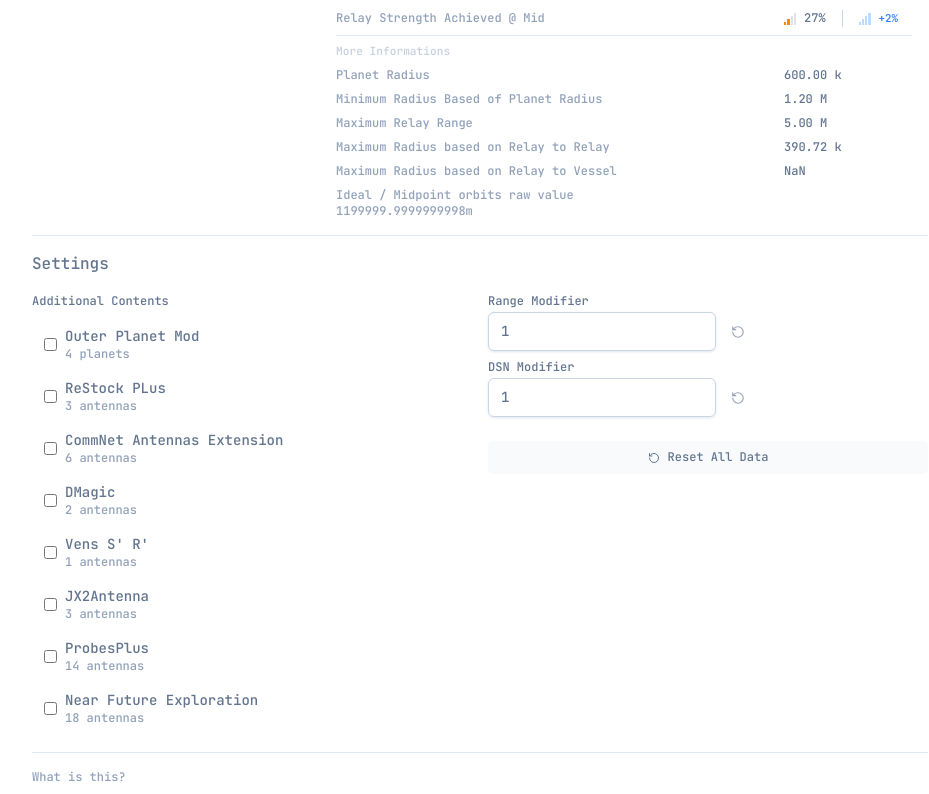
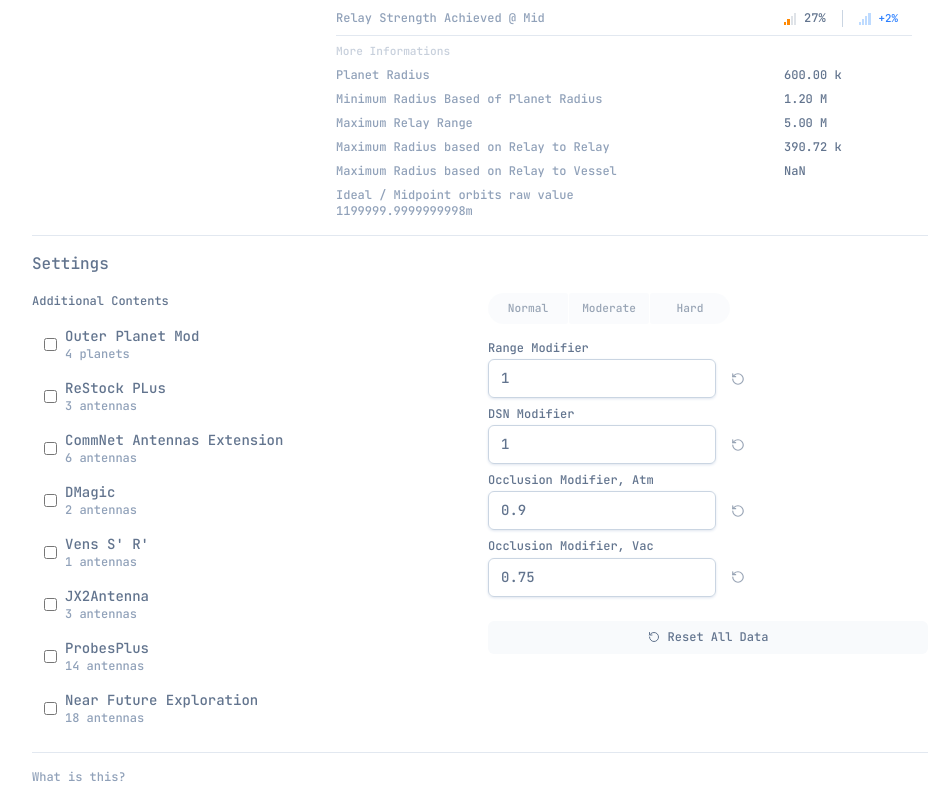
Before and after one commit to alfonsusac/ksp-helper, a Next.js app: page /relay-height in a window 1280 px wide. Shown: the part 1033-1827 px from the top of the page, without its empty margins (160-1089 px from the left). Built offline with nearby package versions, Linux system fonts and the light colour scheme.

Commit message:
button preset

```diff
--- a/src/app/antenna-range/page.tsx
+++ b/src/app/antenna-range/page.tsx
@@ -5,18 +5,16 @@ import { Slider, CheckboxRow, SelectRow, TabSelectRow } from "../../ui/input"
 import { ShareAppURLButton } from "../../ui/button"
 import { getMaximumRange, getPowerPowerRating, getScienceBonusfromSignalStrength, getStrength, type AntennaPayload, type BodyPayload } from "../../lib/antenna"
 import { prettyNum } from "../../lib/prettier"
-import { EosIconsPod, IcRoundSatelliteAlt, LucideArrowRight, LucideArrowUpRight, LucideBadgeQuestionMark, LucideCheck, LucideRotateCcw, LucideShare2 } from "../../ui/icons"
+import { EosIconsPod, IcRoundSatelliteAlt, LucideArrowRight, LucideBadgeQuestionMark } from "../../ui/icons"
 import { cn } from "../../ui/cn"
 import { getSignalStrengthDistanceMap } from "../../lib/distance"
 import { formatCss, interpolate } from "culori"
 import { Divider, HomeButton, SignalSymbol } from "../../ui/common"
-import { getData, packageNames, packages, type AntennaData, type PackageNames, type PlanetData } from "../../lib/packages"
-import { initialData, useAntennaRangeAppStateData, type AntennaCalculatorData } from "@/lib/antenna-range/app-state"
-// import { generateShareURL } from "@/lib/antenna-range/persistence"
+import { getData, type AntennaData, type PlanetData } from "../../lib/packages"
+import { useAntennaRangeAppStateData, type AntennaCalculatorData } from "@/lib/antenna-range/app-state"
 import { cns } from "@/design-system"
 import { PlanetSelectMenu } from "@/ui/planet-select-menu"
 import { AntennaInput } from "@/ui/antenna-select-menu"
-import { useAppState } from "@/lib/use-app-state"
 import { Footer } from "@/ui/footer"
 import { WhatIsThisSection } from "@/ui/prose"
 import SignalStrengthItems from "@/ui/signal-strength"
@@ -27,21 +25,14 @@ import { SettingsSection, useGlobalSettings } from "@/ui/settings-section"
 export default function Home() {
 
   const [ settings, setSettings ] = useGlobalSettings()
-  // const [ data, setData ] = useAppState("antenna-range", () => initialData, (s) => {
-  //   // if (typeof s !== 'object' || s === null) return false
-  //   // if ('rangeModifier' in s === false) return false
-  //   // if ('dsnModifier' in s === false) return false
-  //   // if ('contents' in s === false) return false
-  //   return true
-  // })
   const [ data, setData ] = useAntennaRangeAppStateData()
   if (!data || !settings) return null
 
   console.log(settings)
 
   const mode = data[ 0 ].type === "ksc" ? "direct" : "relay"
-  const rangeModifier = parseInt(settings.rangeModifier) || 1
-  const dsnModifier = parseInt(settings.dsnModifier) || 1
+  const rangeModifier = settings.rangeModifier || 1
+  const dsnModifier = settings.dsnModifier || 1
 
   const { antennas, planets } = getData(settings.contents)
   const { value: maximumRange, zeroReason } = getMaximumRange({ body1: data[ 0 ], body2: data[ 1 ], dsnModifier, rangeModifier, antennaData: antennas })
@@ -53,14 +44,6 @@ export default function Home() {
   const changeData = (which: 0 | 1, input: BodyPayload) => {
     data[ which ] = input
     setData({ ...data })
-  }
-  const changeModifier = (setting: "rangeModifier" | "dsnModifier", value: string) => {
-    settings[ setting ] = value
-    setSettings({ ...settings })
-  }
-  const changeContentToggle = (which: PackageNames, value: boolean) => {
-    settings.contents[ which ] = value
-    setSettings({ ...settings })
   }
 
   return (
--- a/src/app/relay-height/page.tsx
+++ b/src/app/relay-height/page.tsx
@@ -126,7 +126,7 @@ export default function RelayHeight() {
             <div className="flex gap-px">
               {[ 0.5, 0.75, 0.9, 0.95 ].map(e => {
                 return <button key={e}
-                  className={cns.button.subtle("text-xs p-1 px-1.5 rounded-xs first:rounded-l-xl last:rounded-r-xl w-10 shrink-0")}
+                  className={cns.button.presetGroup()}
                   onClick={() => changeTargetStrength(e)}
                 >
                   {e * 100}%
@@ -247,8 +247,8 @@ function getResult(
     body1: { type: "ship", isRelay: true, hasCommandModule: true, antennas: data.relay, },
     body2: { type: "ship", isRelay: true, hasCommandModule: true, antennas: data.relay, },
     antennaData: antennas,
-    dsnModifier: parseInt(settings.dsnModifier),
-    rangeModifier: parseInt(settings.rangeModifier),
+    dsnModifier: settings.dsnModifier,
+    rangeModifier: settings.rangeModifier,
   }).value
 
   if (maxRelayRange === 0) {
@@ -271,8 +271,8 @@ function getResult(
     body1: { type: "ship", isRelay: true, hasCommandModule: true, antennas: data.relay, },
     body2: { type: "ship", isRelay: false, hasCommandModule: true, antennas: data.vessel, },
     antennaData: antennas,
-    dsnModifier: parseInt(settings.dsnModifier),
-    rangeModifier: parseInt(settings.rangeModifier),
+    dsnModifier: settings.dsnModifier,
+    rangeModifier: settings.rangeModifier,
   }).value
   const maxRadiusFromVessel = getMaximumRelayHeightRelativeToVessel(relayCount, getDistance(antennaRangeToVessel, data.strength), planetRadius) + planetRadius
 
@@ -419,7 +419,6 @@ function ResultInfo(props: ReturnType<typeof getResult>) {
         size="sm"
       />
     </div>
-    {/* <p className="">{Math.round((props.relayStrength ?? NaN) * 100) + '%'}</p> */}
 
     <Divider className="col-span-2" />
 
@@ -435,7 +434,6 @@ function ResultInfo(props: ReturnType<typeof getResult>) {
         size="sm"
       />
     </div>
-    {/* <p className="">{Math.round((props.vesselStrength ?? NaN) * 100) + '%'}</p> */}
 
     <Divider className="col-span-2" />
 
--- a/src/design-system.ts
+++ b/src/design-system.ts
@@ -104,6 +104,10 @@ export const cns = {
       "bg-slate-50 dark:bg-zinc-800",
       c
     ),
+    presetGroup: (...c: any) => cns.button.subtle(
+      "text-xs p-1 px-1.5 rounded-xs first:rounded-l-2xl last:rounded-r-2xl w-10 shrink-0",
+      c
+    ),
     iconGhost: (...c: any) => cns.button.ghost("p-1.5 size-7", c),
   },
 
--- a/src/ui/input.tsx
+++ b/src/ui/input.tsx
@@ -216,3 +216,30 @@ export function IntegerInput(props: ComponentProps<"input"> & {
     />
   )
 }
+
+export function NumberInput(props: ComponentProps<"input"> & {
+  onValueChange: (num: number) => void
+}) {
+  const { onValueChange, ...rest } = props
+
+  const [ val, setVal ] = useState(props.value)
+  useEffect(() => {
+    setVal(props.value)
+  }, [ props.value ])
+
+  return (
+    <input {...rest}
+      value={val}
+      onChange={(e) => {
+        props.onChange?.(e)
+        const v = e.currentTarget.value
+        setVal(v)
+        if (v === "") return
+        console.log(v)
+        const num = Number(v)
+        if (Number.isNaN(num)) return
+        props.onValueChange(num)
+      }}
+    />
+  )
+}
--- a/src/ui/settings-section.tsx
+++ b/src/ui/settings-section.tsx
@@ -1,13 +1,15 @@
 import { cns } from "@/design-system"
 import { packageNames, packages, type PackageNames } from "@/lib/packages"
-import { CheckboxRow } from "./input"
+import { CheckboxRow, NumberInput } from "./input"
 import { LucideRotateCcw } from "./icons"
 import { useAppState } from "@/lib/use-app-state"
 
 export type GlobalSettings = {
-  rangeModifier: string,
-  dsnModifier: string,
-  contents: Record<PackageNames, boolean>
+  rangeModifier: number,
+  dsnModifier: number,
+  contents: Record<PackageNames, boolean>,
+  occlusionModifierAtm: number,
+  occlusionModifierVac: number,
 }
 
 export function getInitialGlobalSettings(): GlobalSettings {
@@ -18,9 +20,11 @@ export function getInitialGlobalSettings(): GlobalSettings {
   })) as Record<PackageNames, boolean>
 
   return {
-    rangeModifier: "1",
-    dsnModifier: "1",
-    contents: contentToggles
+    rangeModifier: 1,
+    dsnModifier: 1,
+    contents: contentToggles,
+    occlusionModifierAtm: 0.75,
+    occlusionModifierVac: 0.9,
   }
 }
 
@@ -41,7 +45,7 @@ export function SettingsSection(props: {
   onSettingsChange: (n: GlobalSettings) => void,
 }) {
 
-  const changeModifier = (setting: "rangeModifier" | "dsnModifier", value: string) => {
+  const changeModifier = (setting: "rangeModifier" | "dsnModifier" | "occlusionModifierAtm" | "occlusionModifierVac", value: number) => {
     props.onSettingsChange({ ...props.settings, [ setting ]: value })
   }
   const changeContentToggle = (which: PackageNames, value: boolean) => {
@@ -79,30 +83,114 @@ export function SettingsSection(props: {
     </div>
 
     <div className="flex flex-col gap-2">
+
+
+      <div className="flex gap-px pb-2">
+        {([
+          {
+            label: "Normal",
+            rangeModifier: 1,
+            dsnModifier: 1,
+            occlusionModifierVac: 0.90,
+            occlusionModifierAtm: 0.75,
+          },
+          {
+            label: "Moderate",
+            rangeModifier: 0.8,
+            dsnModifier: 1,
+            occlusionModifierVac: 1,
+            occlusionModifierAtm: 0.85,
+          },
+          {
+            label: "Hard",
+            rangeModifier: 0.65,
+            dsnModifier: 1,
+            occlusionModifierVac: 1,
+            occlusionModifierAtm: 1,
+          },
+        ] satisfies {
+          label: string,
+          rangeModifier: number,
+          dsnModifier: number,
+          occlusionModifierAtm: number,
+          occlusionModifierVac: number,
+        }[]).map((e, i) => {
+          return <button key={i} onClick={() => {
+            props.onSettingsChange({
+              ...props.settings,
+              ...e
+            })
+          }} className={cns.button.presetGroup("w-20 py-2")}>
+            {e.label}
+          </button>
+        })}
+      </div>
+
+
       <div className="flex flex-col gap-0.5">
         <label className="text-sm">Range Modifier</label>
+        {/* The value of this slider is a multiplier value that is applied to the power levels of all antennae */}
         <div className="flex gap-2 items-center">
-          <input className={cns.input.box("max-w-60")} type="number"
+          <NumberInput className={cns.input.box("max-w-60")} type="number"
             value={props.settings.rangeModifier}
-            onChange={(e) => {
-              changeModifier("rangeModifier", e.target.value)
-            }} />
-          <button className={cns.button.iconGhost()} onClick={() => changeModifier("dsnModifier", "1")}>
+            onValueChange={n => changeModifier("rangeModifier", n)}
+          />
+          <button className={cns.button.iconGhost()} onClick={() => changeModifier("rangeModifier", getInitialGlobalSettings().rangeModifier)}>
             <LucideRotateCcw />
           </button>
         </div>
       </div>
+
       <div className="flex flex-col gap-0.5">
+
+
+
         <label className="text-sm">DSN Modifier</label>
+        {/* The value of this slider is a multiplier value that is applied to the power level of the DSN Network */}
         <div className="flex gap-2 items-center">
-          <input className={cns.input.box("max-w-60")} type="number"
+          <NumberInput className={cns.input.box("max-w-60")} type="number"
             value={props.settings.dsnModifier}
-            onChange={(e) => changeModifier("dsnModifier", e.currentTarget.value)} />
-          <button className={cns.button.iconGhost()} onClick={() => changeModifier("dsnModifier", "1")}>
+            onValueChange={n => changeModifier("dsnModifier", n)}
+          />
+
+          <button className={cns.button.iconGhost()} onClick={() => changeModifier("dsnModifier", getInitialGlobalSettings().dsnModifier)}>
             <LucideRotateCcw />
           </button>
         </div>
       </div>
+
+      <div className="flex flex-col gap-0.5">
+        <label className="text-sm">Occlusion Modifier, Atm</label>
+        {/* The value of this slider is a multiplier value that is applied to the effective size of atmosphereless bodies that can block signals between antennas. */}
+        <div className="flex gap-2 items-center">
+
+          <NumberInput className={cns.input.box("max-w-60")} type="number"
+            value={props.settings.occlusionModifierVac}
+            onValueChange={n => changeModifier("occlusionModifierVac", n)}
+          />
+
+          <button className={cns.button.iconGhost()} onClick={() => changeModifier("occlusionModifierVac", getInitialGlobalSettings().occlusionModifierVac)}>
+            <LucideRotateCcw />
+          </button>
+        </div>
+      </div>
+
+      <div className="flex flex-col gap-0.5">
+        <label className="text-sm">Occlusion Modifier, Vac</label>
+        {/* The value of this slider is a multiplier value that is applied to the effective size of bodies with atmospheres that can block signals between antennas. */}
+        <div className="flex gap-2 items-center">
+
+          <NumberInput className={cns.input.box("max-w-60")} type="number"
+            value={props.settings.occlusionModifierAtm}
+            onValueChange={n => changeModifier("occlusionModifierAtm", n)}
+          />
+
+          <button className={cns.button.iconGhost()} onClick={() => changeModifier("occlusionModifierAtm", getInitialGlobalSettings().occlusionModifierAtm)}>
+            <LucideRotateCcw />
+          </button>
+        </div>
+      </div>
+
       <button
         className={cns.button.base("mt-4 text-sm")}
         onClick={() => props.onSettingsChange(getInitialGlobalSettings())}
```
